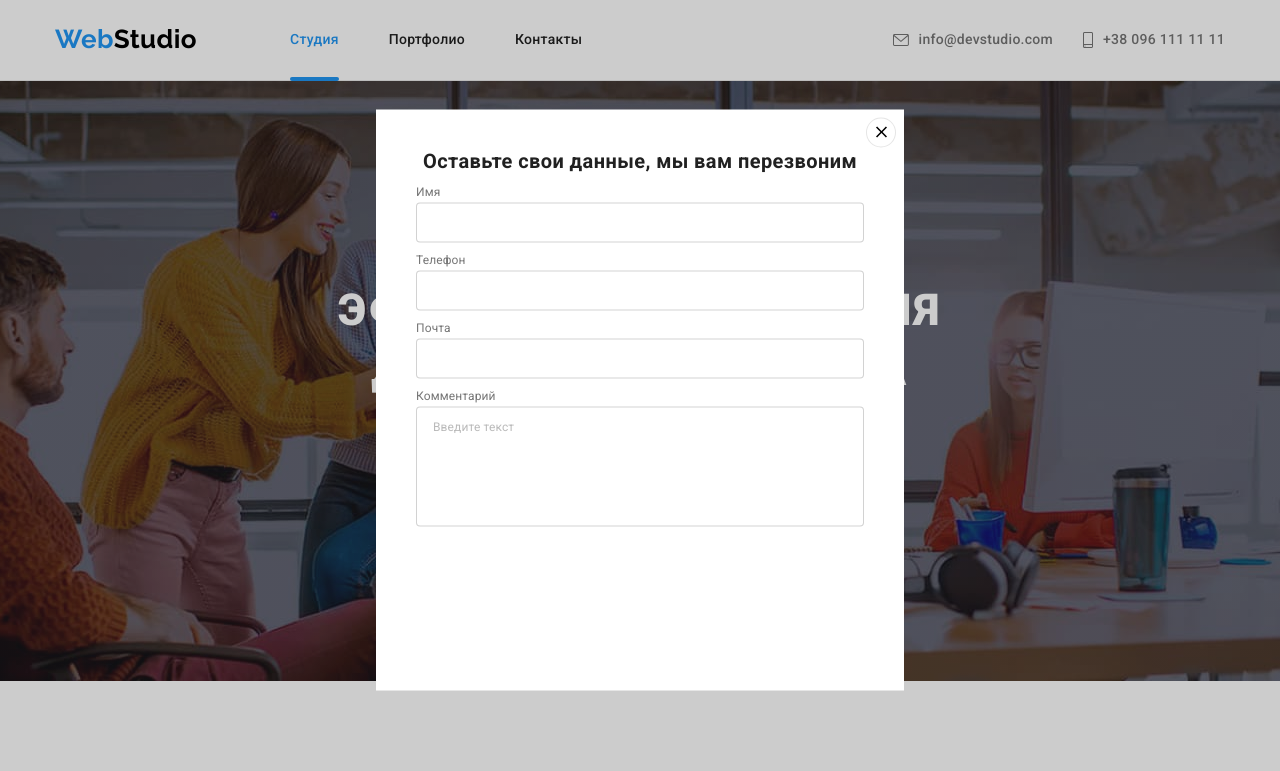
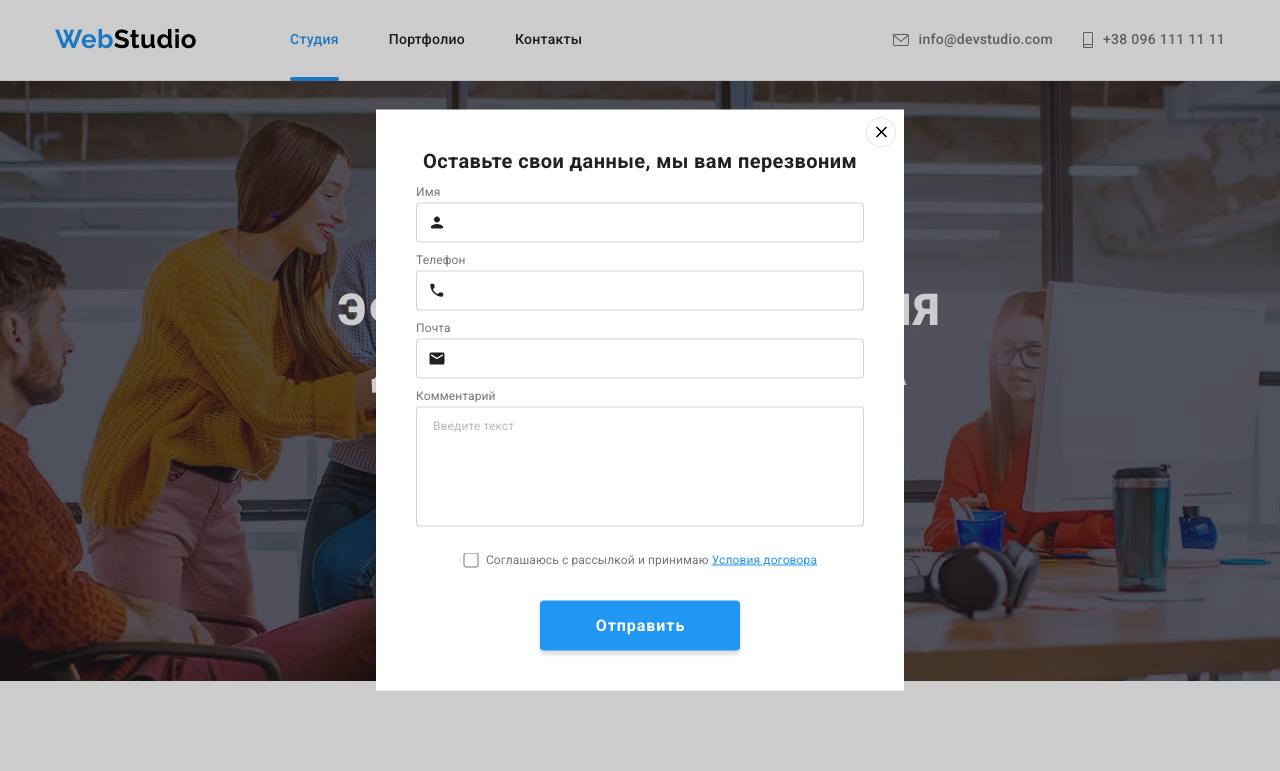
Before and after one commit to vladyslavketov/goit-markup-hw-06, a plain HTML site: page index.html in a window 1280 px wide. Both pictures are taken after a click on the button "Заказать услугу". Shown: the top 771 px of the page. Drawn offline with nearby package versions, Linux system fonts and the light colour scheme.

Commit message:
Update | Progress ~75%
1) Update html
2) Update css

```diff
--- a/css/styles.css
+++ b/css/styles.css
@@ -59,6 +59,11 @@ img {
   display: block;
   max-width: 100%;
   height: auto;
+}
+
+a:hover,
+button:hover {
+  cursor: pointer;
 }
 
 /* common styles start */
@@ -278,7 +283,7 @@ img {
   color: var(--main-bg-cl);
 
   background-color: var(--accent-cl);
-  box-shadow: 0px 4px 4px rgba(0, 0, 0, 0.15);
+  box-shadow: 0px 4px 4px var(--footer-form-drop-shadow);
   border-radius: 4px;
   border-width: 0px;
 
@@ -638,7 +643,7 @@ img {
 
   background-color: var(--accent-cl);
   border: 0;
-  box-shadow: 0px 4px 4px rgba(0, 0, 0, 0.15);
+  box-shadow: 0px 4px 4px var(--footer-form-drop-shadow);
   border-radius: 4px;
 }
 
@@ -711,11 +716,18 @@ img {
   fill: var(--dark-lg-cl);
 }
 
+.btn-modal-close:hover .icon-modal-close,
+.btn-modal-close:focus .icon-modal-close {
+  fill: var(--accent-cl);
+}
+
 .modal-form {
   display: flex;
   flex-direction: column;
 
   padding: 40px;
+
+  line-height: 1.167;
 }
 
 .modal-form strong {
@@ -728,26 +740,40 @@ img {
   color: var(--secondary-cl);
 }
 
+.modal-form-field {
+  position: relative;
+  margin-bottom: 10px;
+}
+
 .modal-form label {
+  display: block;
+  font-size: 12px;
+  letter-spacing: 0.01em;
   margin-bottom: 4px;
-
-  font-size: 12px;
-  line-height: 1.167;
-  letter-spacing: 0.01em;
 }
 
 .modal-form input {
   width: 448px;
   height: 40px;
-  margin-bottom: 10px;
+  padding: 0 0 0 42px;
 
   border: 1px solid var(--modal-form-border-cl);
   border-radius: 4px;
 }
 
+.modal-form input:focus,
+.modal-form textarea:focus {
+  border: 1px solid var(--accent-cl);
+}
+
+.modal-form-field input:focus + .modal-icon {
+  fill: var(--accent-cl);
+}
+
 .modal-form textarea {
   width: 448px;
   height: 120px;
+  margin-bottom: 20px;
   padding: 12px 16px;
   resize: none;
 
@@ -757,11 +783,60 @@ img {
 
 .modal-form textarea::placeholder {
   font-size: 12px;
-  line-height: 1.167;
   letter-spacing: 0.01em;
   color: var(--modal-form-placeholder-cl);
 }
 
+.modal-icon {
+  position: absolute;
+  bottom: 11px;
+  left: 12px;
+  fill: var(--secondary-cl);
+}
+
+.modal-policy {
+  display: flex;
+  justify-content: center;
+  align-items: center;
+
+  line-height: 1.71;
+}
+
+.modal-policy label {
+  margin-bottom: 0px;
+
+  font-size: 12px;
+  letter-spacing: 0.01em;
+  line-height: 1.71;
+}
+
+.modal-policy input {
+  width: 16px;
+  height: 15px;
+  margin-right: 7px;
+}
+
+.modal-policy a {
+  color: var(--accent-cl);
+}
+
+.modal-btn {
+  padding: 10px 55px 10px 56px;
+  margin: 30px auto 0;
+
+  font-weight: 700;
+  font-size: 16px;
+  line-height: 1.88;
+  letter-spacing: 0.06em;
+  color: var(--main-bg-cl);
+
+  background-color: var(--accent-cl);
+  box-shadow: 0px 4px 4px var(--footer-form-drop-shadow);
+  border-radius: 4px;
+  border-width: 0px;
+
+  transition: background-color var(--transition-d) var(--transition-t-f);
+}
 /* modal (end) */
 
 /* блок main - portfolio.hmtl (start) */
--- a/index.html
+++ b/index.html
@@ -404,15 +404,36 @@
         </button>
         <form class="modal-form">
           <strong class="modal-form-title">Оставьте свои данные, мы вам перезвоним</strong>
+          <div class="modal-form-field">
             <label for="name">Имя</label>
             <input type="text" name="name" id="name">
+            <svg class="modal-icon" width="18px" height="18px">
+                  <use href="./images/icons.svg#modal-person"></use>
+            </svg>
+          </div>
+          <div class="modal-form-field">
             <label for="name">Телефон</label>
             <input type="tel" name="tel" id="tel">
+            <svg class="modal-icon" width="18px" height="18px">
+              <use href="./images/icons.svg#modal-phone"></use>
+            </svg>
+          </div>
+          <div class="modal-form-field">
             <label for="email">Почта</label>
             <input type="email" name="email" id="email">
+            <svg class="modal-icon" width="18px" height="18px">
+              <use href="./images/icons.svg#modal-email"></use>
+            </svg>
+          </div>
+          <div>
             <label for="comment">Комментарий</label>
             <textarea name="comment" id="comment" placeholder="Введите текст"></textarea>
-
+            </div>
+          <div class="modal-policy">
+            <input type="checkbox" name="policy" id="policy">
+            <label for="policy">Соглашаюсь с рассылкой и принимаю <a href="">Условия договора</a> </label>
+          </div>
+          <button class="modal-btn" type="submit">Отправить</button>
         </form>
       </div>
     </div>
```
Lines whose indentation alone changed are shown as unchanged.
